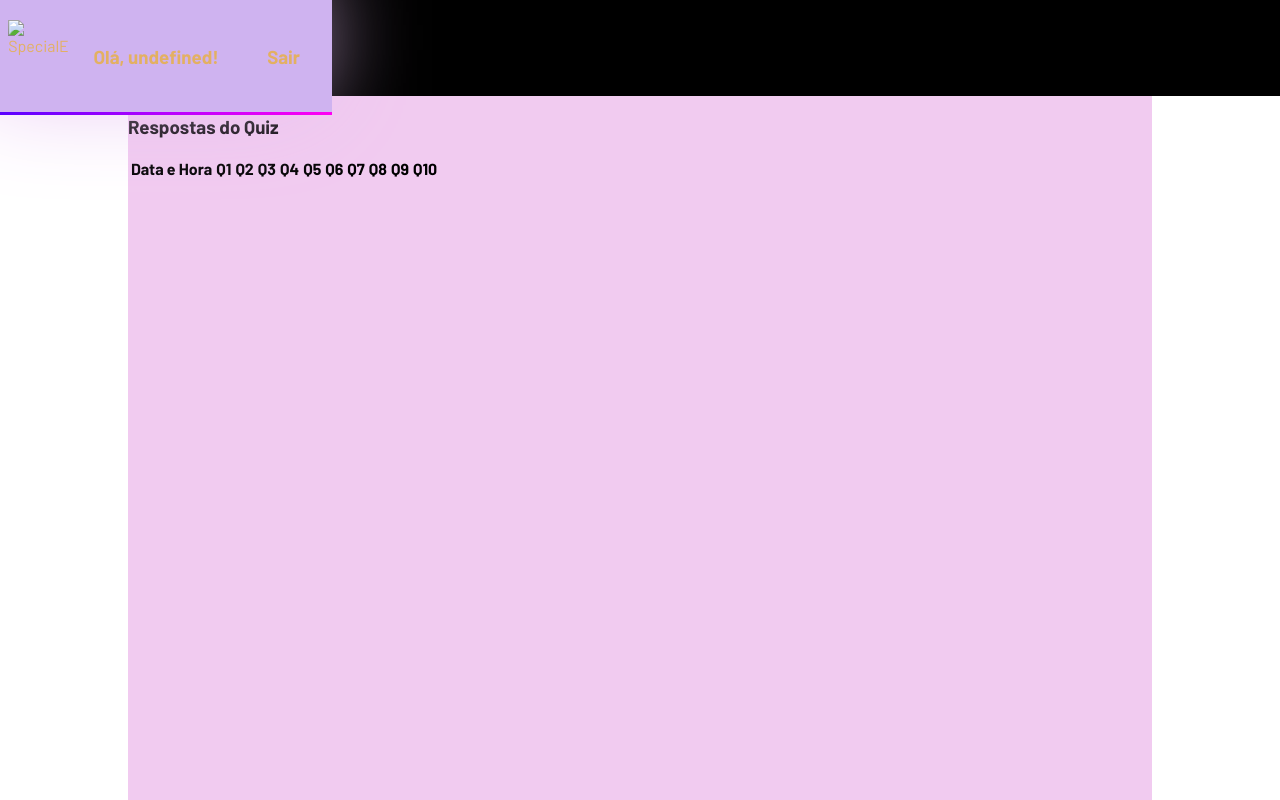
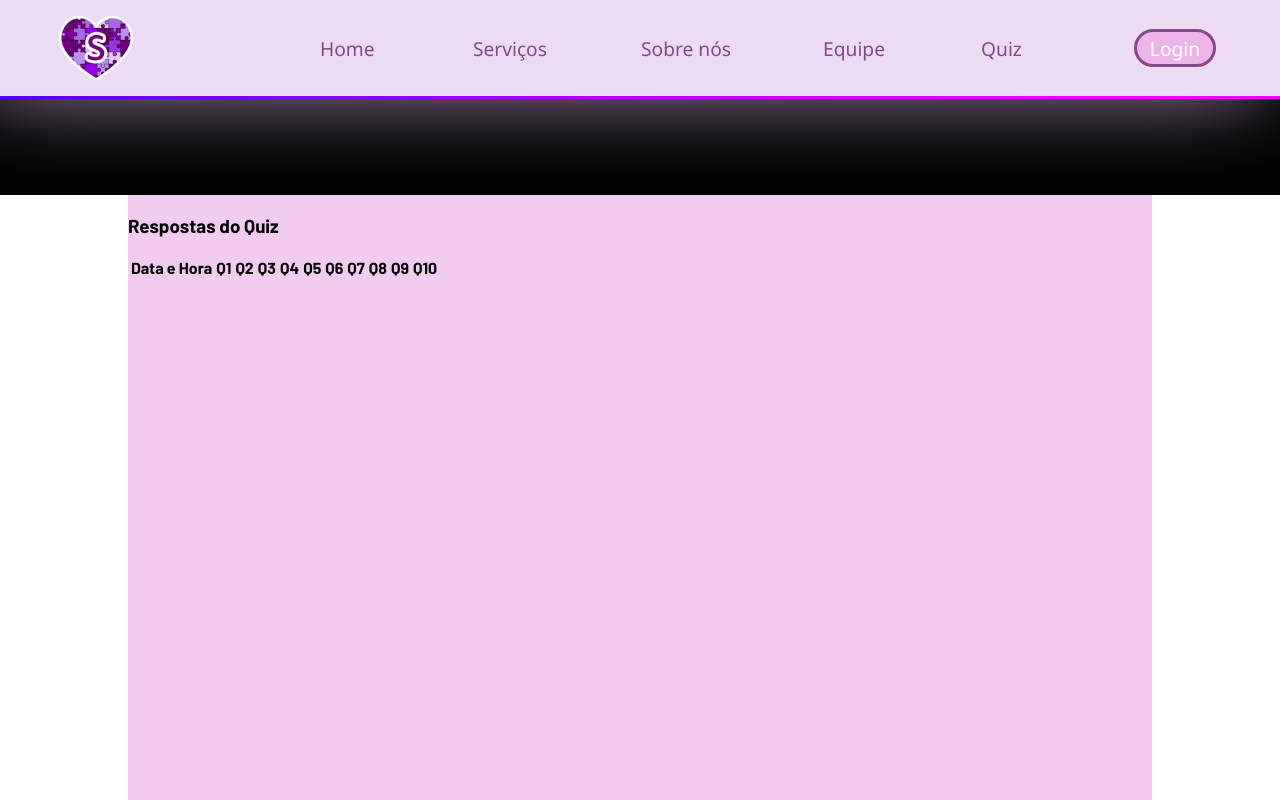
Before and after one commit to Tetinho-Dantas/Projeto_Indivdual, a website: page web-data-viz/public/dash.html in a window 1280 px wide. Shown: the top 800 px of the page. Drawn offline with Linux system fonts and the light colour scheme; files that its build step writes are made by us from their sources; no server answers; files whose address does not match are found by name.

Commit message:
estilização

```diff
--- a/web-data-viz/public/css/dashboards.css
+++ b/web-data-viz/public/css/dashboards.css
@@ -6,34 +6,107 @@ body {
   font-family: 'Barlow', 'Exo 2', 'Segoe UI', Tahoma, Geneva, Verdana, sans-serif;
 }
 
-.navbar {
+#navbar{
   width: 100%;
-  height: 10%;
+  height: 12vh;
+  background-color: rgb(235, 220, 243);
+  /* position: fixed; */
+  top: 0;
   display: flex;
   justify-content: space-between;
   align-items: center;
-  background-color: rgb(207, 179, 240);
-  color: white;
-  padding: 1rem;
-  position: fixed;
-  top: 0;
-  z-index: 1000;
   box-shadow: -20px -20px 100px #e6bff1;
-    border-bottom: 3px solid; /* Espessura e estilo da borda */
-    border-image: linear-gradient(to right, rgb(89, 0, 255), rgb(183, 0, 255), rgb(255, 0, 242)); /* Gradiente da borda */
-    border-image-slice: 1; /* Define a divisão uniforme do gradiente */
- }
+  border-bottom: 3px solid; /* Espessura e estilo da borda */
+  border-image: linear-gradient(to right, rgb(89, 0, 255), rgb(183, 0, 255), rgb(255, 0, 242)); /* Gradiente da borda */
+  border-image-slice: 1; /* Define a divisão uniforme do gradiente */
+}
 
 
-.navbar h1 {
-  margin: 0 2rem;
+#nav_link{
+  width: 70%;
+  height: 100%;
+  display: flex;
+  justify-content: right;
+  align-items: center;
+  gap: 10%;
+  flex-direction: row;
+  padding-right: 5%;
+  font-family: 'raspberie';
+
+}
+.link{
+  text-decoration: none;
+  color: black;
+}
+.link :hover{
+ text-decoration: underline;
+ color: rgb(78, 20, 95);
+}
+#link_home{
+ width: 5vw;
+ height: 2.5vw;
+ display: flex;
+ align-items: center;
+ font-size: 1.5vw;
+
+ color: #884788;
+ font-style: normal;
+ font-family:'Segoe UI', Tahoma, Geneva, Verdana, sans-serif;
+ /* box-shadow: 0px 10px 10px 10px rgb(236, 181, 234) ; */
+}
+#link_servicos{
+ width: 6.2vw;
+ height: 2.5vw;
+ display: flex;
+ align-items: center;
+ font-size: 1.5vw;
+ color: #884788;
+ font-style: normal;
+ font-family:'Segoe UI', Tahoma, Geneva, Verdana, sans-serif;
+}
+#link_equipe{
+ width: 5.4vw;
+ height: 2.5vw;
+ display: flex;
+ align-items: center;
+ font-size: 1.5vw;
+ color: #884788;
+ font-style: normal;
+ font-family:'Segoe UI', Tahoma, Geneva, Verdana, sans-serif;
+}
+#link_sobre_nos{
+ width: 7.3vw;
+ height: 2.5vw;
+ display: flex;
+ align-items: center;
+ font-size: 1.5vw;
+ color: #884788;
+ font-style: normal;
+ font-family:'Segoe UI', Tahoma, Geneva, Verdana, sans-serif;
 }
 
-.navbar .hello,
-.navbar .btn-nav,
-.navbar .btn-logout {
-  margin: 0 1rem;
-  cursor: pointer;
+.link-button {
+ width: 6vw; /* Defina a largura desejada */
+ height: 2.5vw; /* Ajuste conforme necessário */
+ display: inline-flex;
+ align-items: center;
+ font-size: 1.5vw;
+ background-color: rgb(236, 181, 234);
+ border: 3px solid #884788;
+ border-radius: 50px;
+ justify-content: center;
+ color: white;
+ font-style: normal;
+ font-family: 'Segoe UI', Tahoma, Geneva, Verdana, sans-serif;
+ cursor: pointer;
+ transition: background-color 0.3s, border-color 0.3s, color 0.3s; /* Transição suave */
+ text-decoration: none;
+}
+
+.link-button:hover {
+ background-color: #884788;
+ border-color: rgb(236, 181, 234);
+ color: white;
 }
 #nav_logo{
   display: flex;
@@ -41,14 +114,12 @@ body {
   justify-content: center;
   width: 15%;
   height: 100%;
-  /* margin-left: -10px; */
   /* background-color: aqua;    */
 }
 #logo{
   height: 90%;
   /* width: 40%; */
 }
-
 .janela {
   margin-top: 6rem;
   display: flex;
--- a/web-data-viz/public/css/style.css
+++ b/web-data-viz/public/css/style.css
@@ -50,7 +50,7 @@ body{
     display: flex;
     justify-content: right;
     align-items: center;
-    gap: 10%;
+    gap: 11.2%;
     flex-direction: row;
     padding-right: 5%;
     font-family: 'raspberie';
@@ -70,6 +70,7 @@ body{
    display: flex;
    align-items: center;
    font-size: 1.5vw;
+   margin-left: 90px;
 
    color: #884788;
    font-style: normal;
@@ -97,8 +98,8 @@ body{
    font-family:'Segoe UI', Tahoma, Geneva, Verdana, sans-serif;
  }
  #link_sobre_nos{
-   width: 7.3vw;
-   height: 2.5vw;
+   width: 18vw;
+   height: 2vw;
    display: flex;
    align-items: center;
    font-size: 1.5vw;
@@ -106,16 +107,40 @@ body{
    font-style: normal;
    font-family:'Segoe UI', Tahoma, Geneva, Verdana, sans-serif;
  }
+ #link_quiz{
+   width: 5vw;
+   height: 2.5vw;
+   display: flex;
+   align-items: center;
+   font-size: 1.5vw;
+
+   color: #884788;
+   font-style: normal;
+   font-family:'Segoe UI', Tahoma, Geneva, Verdana, sans-serif;
+   /* box-shadow: 0px 10px 10px 10px rgb(236, 181, 234) ; */
+ }
+ #link_dash{
+   width: 9vw;
+   height: 2.5vw;
+   display: flex;
+   align-items: center;
+   font-size: 1.5vw;
+
+   color: #884788;
+   font-style: normal;
+   font-family:'Segoe UI', Tahoma, Geneva, Verdana, sans-serif;
+   /* box-shadow: 0px 10px 10px 10px rgb(236, 181, 234) ; */
+ }
 
  .link-button {
-   width: 6vw; /* Defina a largura desejada */
+   width: 10vw; /* Defina a largura desejada */
    height: 2.5vw; /* Ajuste conforme necessário */
    display: inline-flex;
    align-items: center;
    font-size: 1.5vw;
    background-color: rgb(236, 181, 234);
    border: 3px solid #884788;
-   border-radius: 50px;
+   border-radius: 18px;
    justify-content: center;
    color: white;
    font-style: normal;
@@ -123,7 +148,18 @@ body{
    cursor: pointer;
    transition: background-color 0.3s, border-color 0.3s, color 0.3s; /* Transição suave */
    text-decoration: none;
+   margin-left: 30px;
 }
+#link_home:hover,
+#link_servicos:hover,
+#link_equipe:hover,
+#link_sobre_nos:hover,
+#link_quiz:hover,
+#link_dash:hover {
+   text-decoration: underline;
+   color: rgb(78, 20, 95);
+}
+
 
 .link-button:hover {
    background-color: #884788;
@@ -136,6 +172,7 @@ body{
     justify-content: center;
     width: 15%;
     height: 100%;
+    margin-right: 120px;
     /* background-color: aqua;    */
  }
  #logo{
--- a/web-data-viz/public/dash.html
+++ b/web-data-viz/public/dash.html
@@ -23,20 +23,21 @@
 </head>
 
 <body>
-    <div class="navbar">
+    <div id="navbar">
         <div id="nav_logo">
-            <img id="logo" src="" alt="SpecialE">
+            <img id="logo" src="./imagens/SpecialE.png" alt="SpecialE" >
         </div>
+        <div id="nav_link">
+            <a id="link_home" class="link" href="#home">Home</a>
+            <a id="link_servicos" class="link" href="#servicos">Serviços</a>
+            <a id="link_sobre_nos" class="link" href="#sobre_nos">Sobre nós</a>
+            <a id="link_equipe" class="link" href="#equipe">Equipe</a>
+            <a id="link_home" class="link" href="pre_quiz.html">Quiz</a>
+            <a id="link_login" class="link-button" href="login.html">Login</a>
 
-        <div class="hello">
-            <h3>Olá, <span id="b_usuario">usuário</span>!</h3>
-        </div>
 
-        <div class="btn-logout" onclick="limparSessao()">
-            <h3>Sair</h3>
         </div>
     </div>
-
     <div class="janela">
         <div class="dash">
             <div id="alerta"></div>
```
Also changed, not shown: web-data-viz/public/cadastro.html (+1 -0 lines), web-data-viz/public/index.html (+2 -4 lines), web-data-viz/public/login.html (+1 -0 lines), web-data-viz/public/pre_quiz.html (+1 -0 lines), web-data-viz/public/quiz.html (+2 -0 lines).
